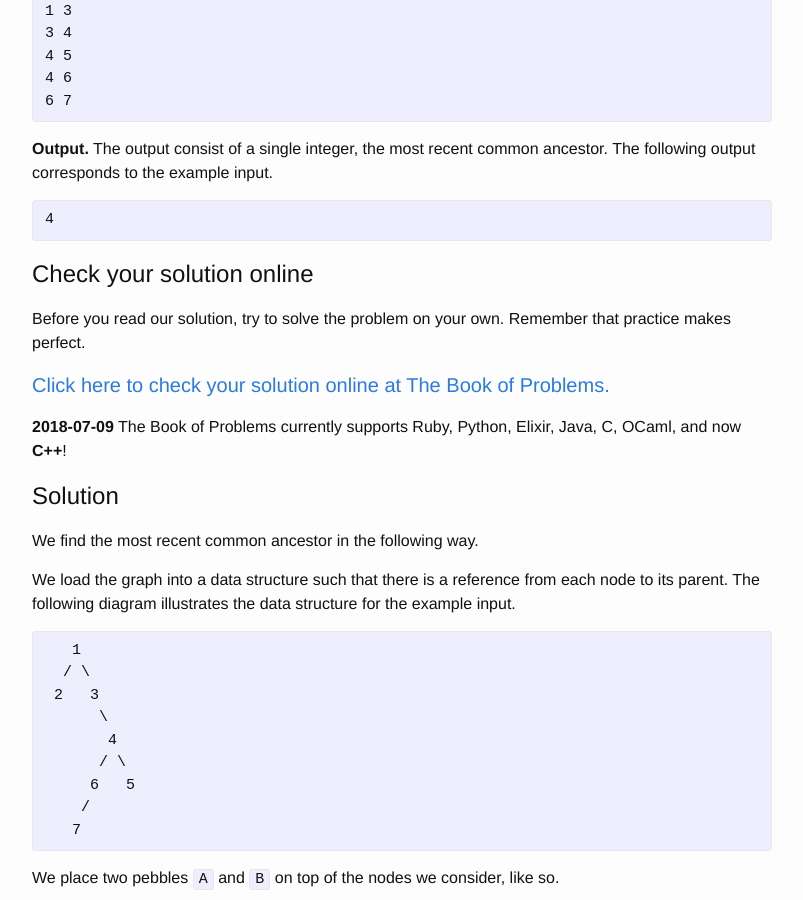
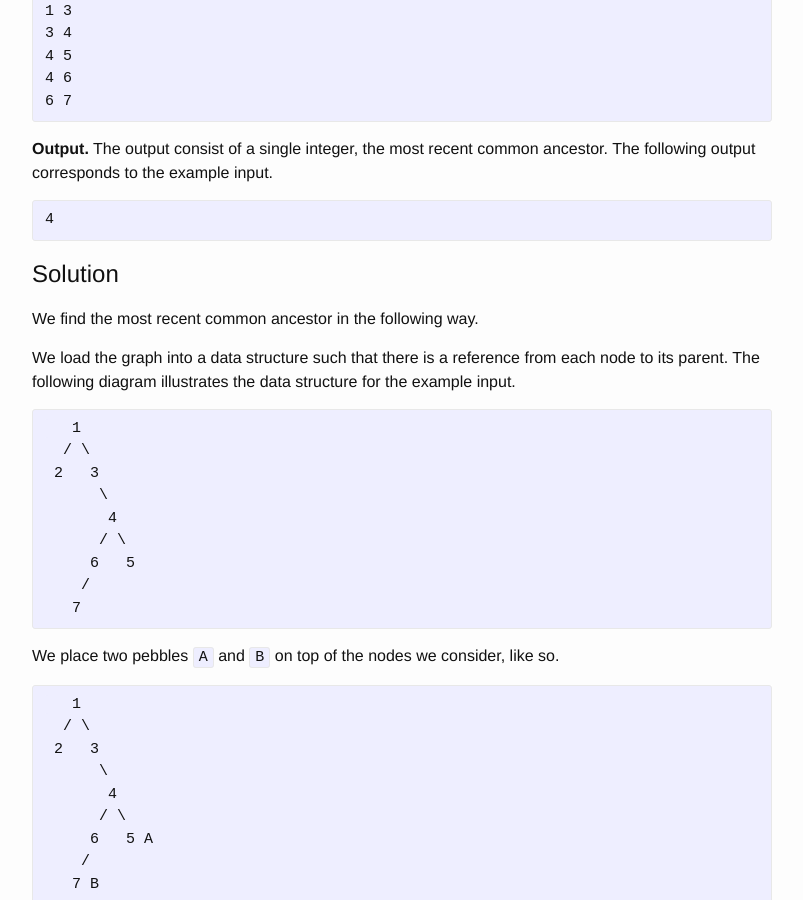
Before and after one commit to mrrusof/mrrusof.github.io, a Jekyll site: the page built from _posts/2017-10-13-most-recent-common-ancestor.markdown, in a window 1280 px wide and 900 px high, scrolled down 456 px. Shown: the whole window, without its empty margins (238-1041 px from the left). Built offline with Jekyll 4.4.1, drawn with Linux system fonts in a browser that asks for light colours; comment, search, counter and statistics services are not loaded.

Commit message:
Remove references to TBOP.

````diff
--- a/_includes/tbop.html
+++ /dev/null
@@ -1,8 +0,0 @@
-# Check your solution online
-
-Before you read our solution, try to solve the problem on your own.
-Remember that practice makes perfect.
-
-#### [Click here to check your solution online at The Book of Problems.]({{ page.tbop_url }})
-
-**2018-07-09** The Book of Problems currently supports Ruby, Python, Elixir, Java, C, OCaml, and now **C++**!
--- a/_posts/2017-09-24-netmask.markdown
+++ b/_posts/2017-09-24-netmask.markdown
@@ -5,7 +5,6 @@ date: 2017-09-24
 edited: 2017-10-03
 author: Ruslan Ledesma-Garza
 summary: Determine if a given string corresponds to a netmask.
-tbop_url: http://thebookofproblems.com/problems/netmask
 ---
 
 {{page.summary}}
@@ -45,8 +44,6 @@ true
 false
 true
 {% endhighlight %}
-
-{% include tbop.html %}
 
 # O.K. solution
 
--- a/_posts/2017-09-27-bst-all-possible-arrays.markdown
+++ b/_posts/2017-09-27-bst-all-possible-arrays.markdown
@@ -5,7 +5,6 @@ date: 2017-09-27
 edited: 2017-10-12
 author: Ruslan Ledesma-Garza
 summary: Given a binary search tree, print all possible arrays that produce the tree.
-tbop_url: http://thebookofproblems.com/problems/bst-all-possible-arrays
 ---
 
 {{page.summary}}
@@ -46,8 +45,6 @@ The output consists of all possible arrays for each test case.  The arrays that
 4 2 9
 4 9 2
 {% endhighlight %}
-
-{% include tbop.html %}
 
 # Solution
 
--- a/_posts/2017-10-07-path-between-nodes.markdown
+++ b/_posts/2017-10-07-path-between-nodes.markdown
@@ -4,7 +4,6 @@ title: Path between Nodes
 date: 2017-10-07
 author: Ruslan Ledesma-Garza
 summary: Given an undirected graph, determine if there is a path from one node to another.
-tbop_url: http://thebookofproblems.com/problems/path-between-nodes
 ---
 
 {{page.summary}}
@@ -35,8 +34,6 @@ the source and target nodes, output `false` otherwise.
 {% highlight asciidoc %}
 true
 {% endhighlight %}
-
-{% include tbop.html %}
 
 # O.K. solution
 
--- a/_posts/2017-10-13-most-recent-common-ancestor.markdown
+++ b/_posts/2017-10-13-most-recent-common-ancestor.markdown
@@ -5,7 +5,6 @@ date: 2017-10-13
 edited: 2017-10-17
 author: Ruslan Ledesma-Garza
 summary: Given two nodes of a tree, find their most recent common ancestor.
-tbop_url: http://thebookofproblems.com/problems/most-recent-common-ancestor
 ---
 
 {{page.summary}}
@@ -37,8 +36,6 @@ ancestor.  The following output corresponds to the example input.
 {% highlight asciidoc %}
 4
 {% endhighlight %}
-
-{% include tbop.html %}
 
 # Solution
 
--- a/_posts/2018-07-01-the-watermark-problem.markdown
+++ b/_posts/2018-07-01-the-watermark-problem.markdown
@@ -4,7 +4,6 @@ title: The Watermark Problem
 date: 2018-07-01
 author: Ruslan Ledesma-Garza
 summary: Calculate how much water a histogram can hold.
-tbop_url: http://thebookofproblems.com/problems/watermark
 ---
 
 You are given a bar graph as a list of integers.  Write a function
@@ -45,8 +44,6 @@ the output is terminated by EOF.
 8
 1
 ```
-
-{% include tbop.html %}
 
 # Problem Structure
 
--- a/_posts/2018-07-30-prefix-median.markdown
+++ b/_posts/2018-07-30-prefix-median.markdown
@@ -3,7 +3,6 @@ layout: post
 title: Prefix Median
 date: 2018-07-30
 author: Ruslan Ledesma-Garza
-tbop_url: http://thebookofproblems.com/problems/prefix-median
 summary: '
 Given a sequence of integers, print the median for each non-empty
 prefix of the sequence.
@@ -36,8 +35,6 @@ by EOF.  The following example corresponds to the example input.
 1.0 4.0 6.0 6.5 7.0
 -4.0 -3.5 -3.0 -2.5
 ```
-
-{% include tbop.html %}
 
 # Approach
 
````
